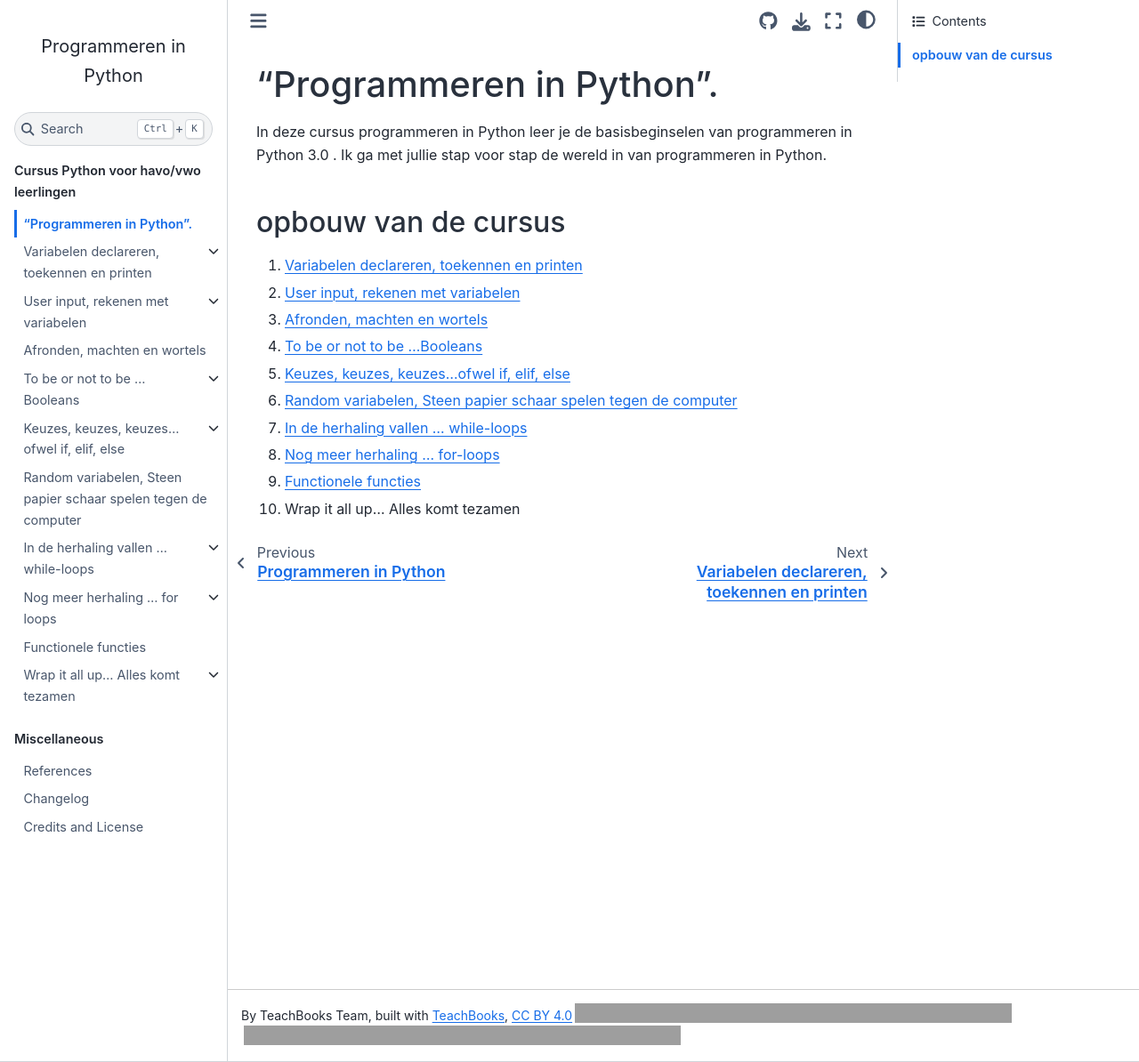
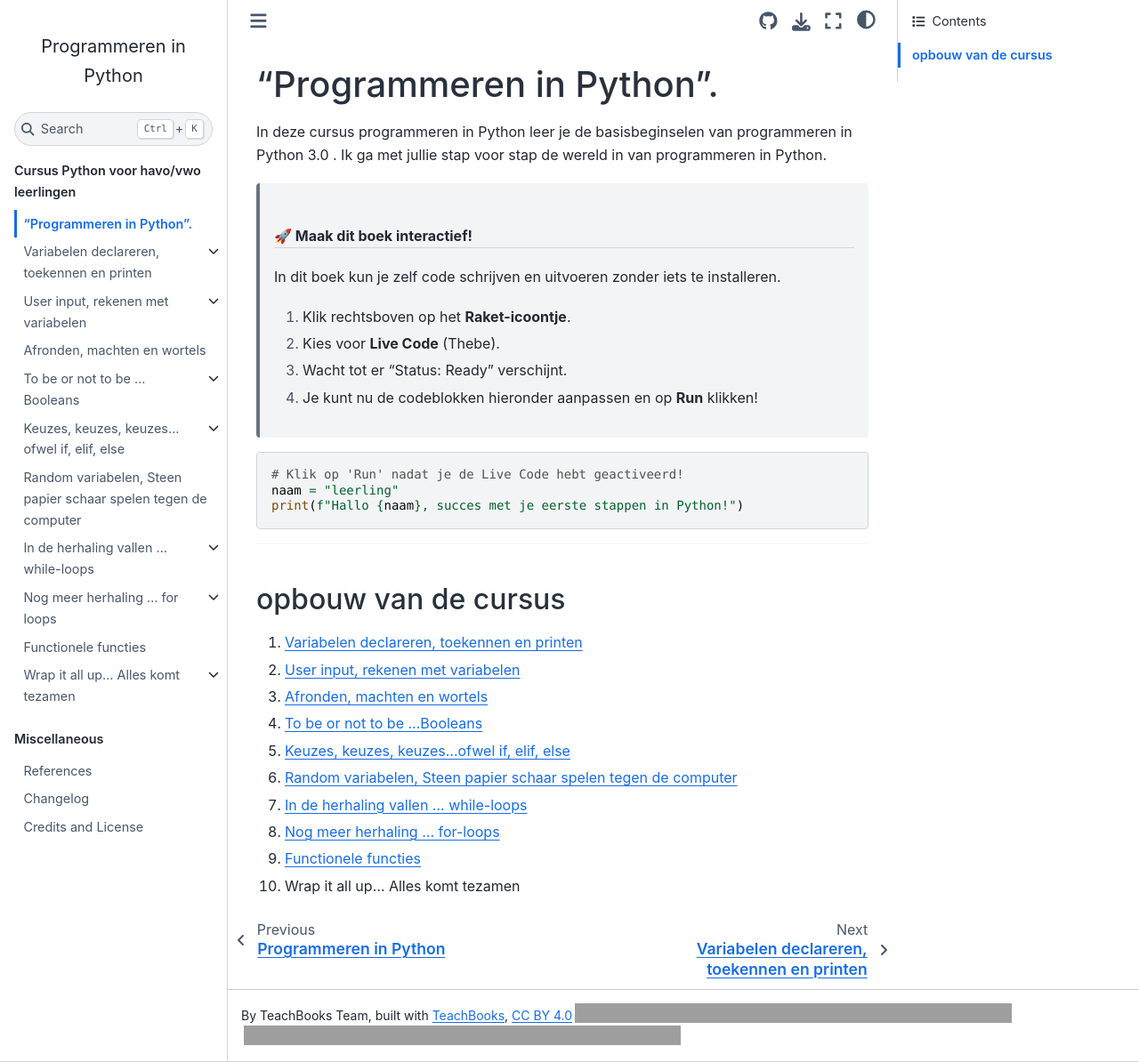
Before and after one commit to nerdyJuffie/PythonProgrammeren, a Jupyter Book: the page built from book/some_content/overview.md, in a window 1280 px wide and 1194 px high, cut to the strip 0-1194 px from the top of the window. Shown: the whole strip at 89% size. Built offline with Jupyter Book 1.0.4 settings and Sphinx 7.4.7 and the Sphinx Book theme 1.1.4, drawn with Linux system fonts in a browser that asks for light colours; pages that are not in the unit, such as notebooks, are missing from menus; comment, search, counter and statistics services are not loaded; grey boxes are pictures that could not be loaded.

Commit message:
Update overview.md

````diff
--- a/book/some_content/overview.md
+++ b/book/some_content/overview.md
@@ -2,6 +2,21 @@
 
 
 In deze cursus programmeren in Python leer je de basisbeginselen van programmeren in Python 3.0 . Ik ga met jullie stap voor stap de wereld in van programmeren in Python.
+
+> ### 🚀 Maak dit boek interactief!
+> In dit boek kun je zelf code schrijven en uitvoeren zonder iets te installeren.
+> 1. Klik rechtsboven op het **Raket-icoontje**.
+> 2. Kies voor **Live Code** (Thebe).
+> 3. Wacht tot er "Status: Ready" verschijnt.
+> 4. Je kunt nu de codeblokken hieronder aanpassen en op **Run** klikken!
+
+```python
+# Klik op 'Run' nadat je de Live Code hebt geactiveerd!
+naam = "leerling"
+print(f"Hallo {naam}, succes met je eerste stappen in Python!")
+```
+
+---
 
 ## opbouw van de cursus
 
````
